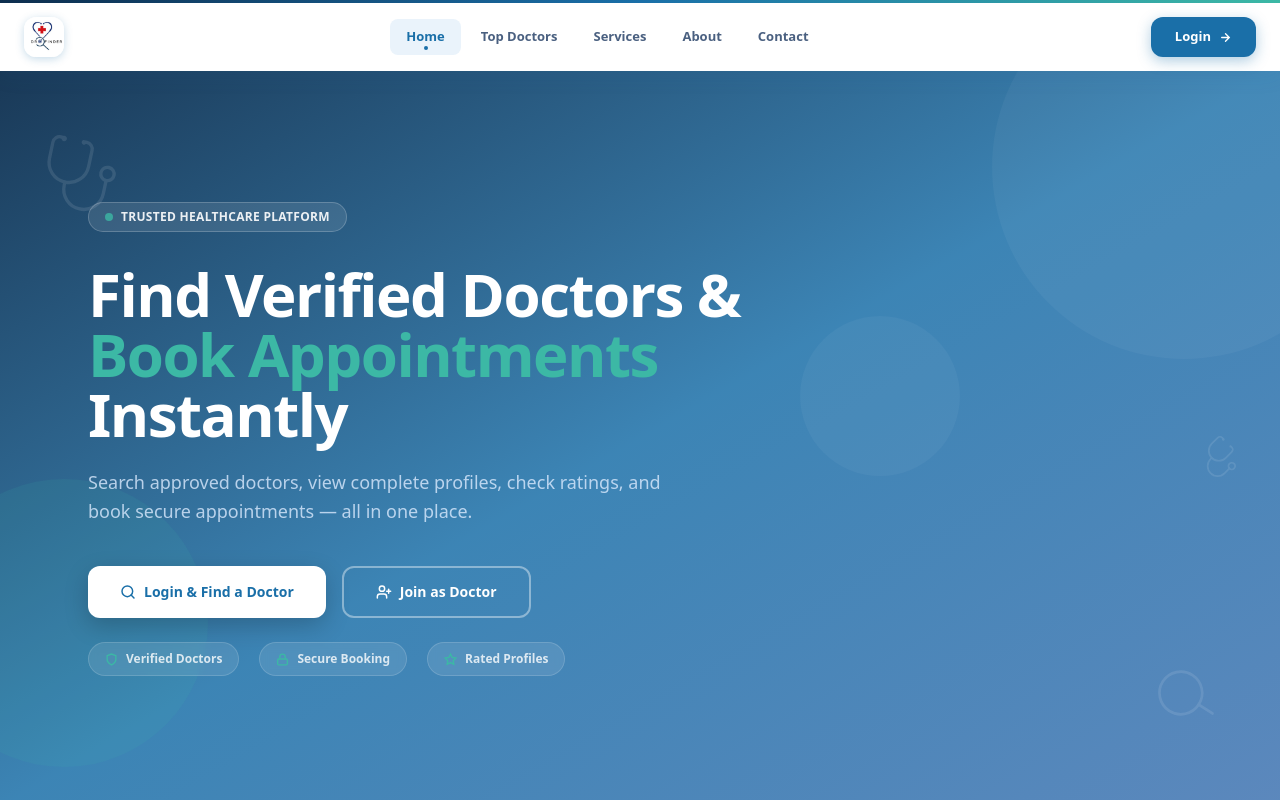
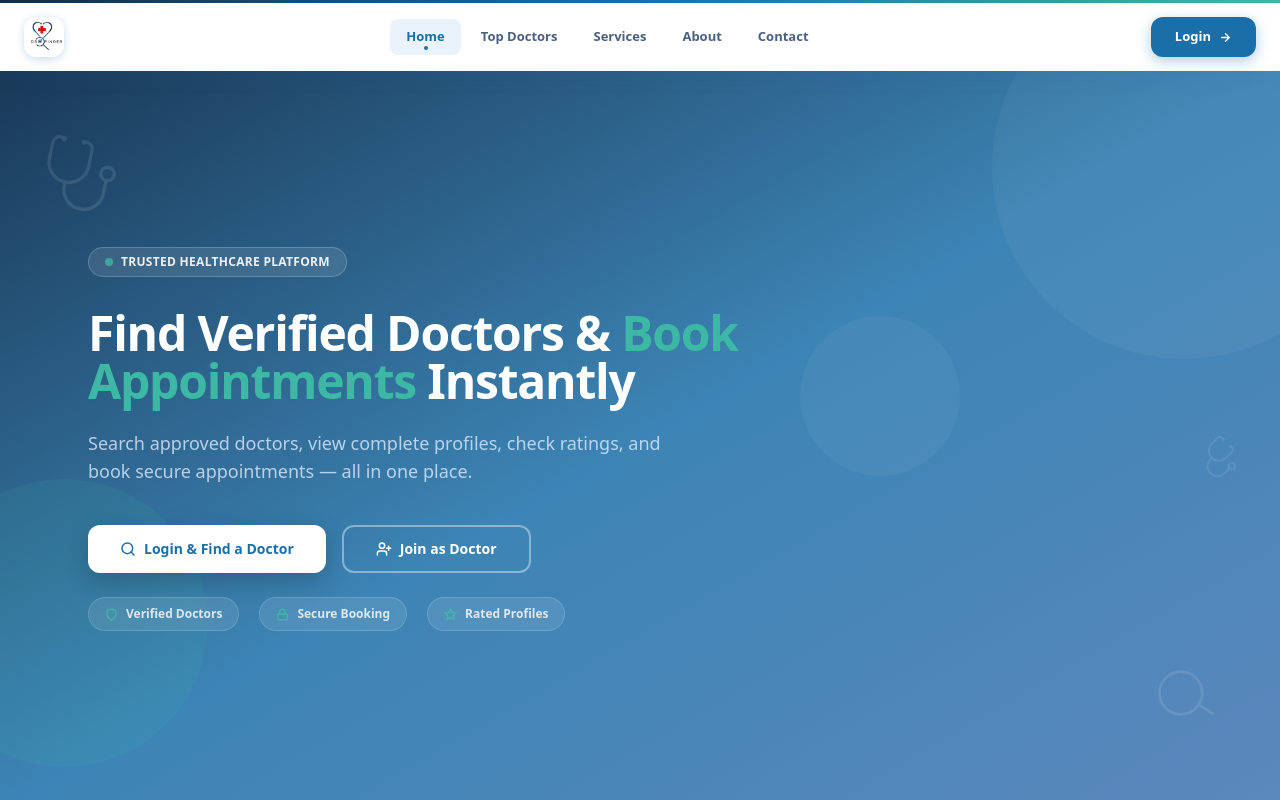
Before and after one commit to shawal106khan/DoctorRecommendationApp, a React (Vite) app: page / in a window 1280 px wide. Shown: the top 800 px of the page. Built offline with nearby package versions, Linux system fonts and the light colour scheme; no server answers; the database is empty.

Commit message:
update hero section design

```diff
--- a/src/pages/home/components/HeroSection.jsx
+++ b/src/pages/home/components/HeroSection.jsx
@@ -1,4 +1,5 @@
 import { useNavigate } from "react-router-dom";
+
 import HeroImg from "../../../assets/find-doctor.jpg";
 
 const HeroSection = () => {
@@ -6,12 +7,16 @@ const HeroSection = () => {
 
   const handleFindDoctor = () => {
     const user = JSON.parse(localStorage.getItem("user"));
+
     if (!user) {
       navigate("/login");
+
       return;
     }
+
     if (user.role === "patient") {
       navigate("/login");
+
       return;
     }
   };
@@ -21,23 +26,33 @@ const HeroSection = () => {
   };
 
   return (
-    <section className="relative min-h-[92vh] flex items-center overflow-hidden">
+    <section className="relative min-h-[100vh] sm:min-h-[92vh] flex items-center overflow-hidden sm:py-0">
       {/* Background image */}
+
       {/* <div
+
         className="absolute inset-0 bg-cover bg-center bg-no-repeat"
+
         style={{ backgroundImage: `url(${HeroImg})` }}
+
       /> */}
+
       {/* Overlay — brand blue gradient */}
+
       <div className="absolute inset-0 bg-gradient-to-br from-[#0D2E4E]/95 via-[#1A6FA8]/85 to-[#336aac]/80" />
 
       {/* Decorative circles — matching admin page style */}
+
       <div className="absolute -top-24 -right-24 w-96 h-96 rounded-full bg-white opacity-[0.04]" />
+
       <div className="absolute bottom-10 -left-20 w-72 h-72 rounded-full bg-[#3cb8a5] opacity-10" />
+
       <div className="absolute top-1/3 right-1/4 w-40 h-40 rounded-full bg-white opacity-[0.04]" />
 
       {/* Decorative medical SVG icons — same as admin */}
+
       <svg
-        className="absolute top-16 left-10 w-20 h-20 text-white opacity-10 rotate-12"
+        className="hidden sm:block absolute top-16 left-10 w-20 h-20 text-white opacity-10 rotate-12"
         viewBox="0 0 24 24"
         fill="none"
         stroke="currentColor"
@@ -45,11 +60,14 @@ const HeroSection = () => {
         strokeLinecap="round"
       >
         <path d="M4.8 2.3A.3.3 0 1 0 5 2H4a2 2 0 0 0-2 2v5a6 6 0 0 0 6 6 6 6 0 0 0 6-6V4a2 2 0 0 0-2-2h-1a.2.2 0 1 0 .3.3" />
+
         <path d="M8 15v1a6 6 0 0 0 6 6v0a6 6 0 0 0 6-6v-4" />
+
         <circle cx="20" cy="10" r="2" />
       </svg>
+
       <svg
-        className="absolute bottom-20 right-16 w-16 h-16 text-white opacity-10 -rotate-12"
+        className="hidden sm:block absolute bottom-20 right-16 w-16 h-16 text-white opacity-10 -rotate-12"
         viewBox="0 0 24 24"
         fill="none"
         stroke="currentColor"
@@ -57,10 +75,12 @@ const HeroSection = () => {
         strokeLinecap="round"
       >
         <circle cx="11" cy="11" r="8" />
+
         <path d="m21 21-4.35-4.35" />
       </svg>
+
       <svg
-        className="absolute top-1/2 right-10 w-10 h-10 text-white opacity-10 rotate-45"
+        className="hidden sm:block absolute top-1/2 right-10 w-10 h-10 text-white opacity-10 rotate-45"
         viewBox="0 0 24 24"
         fill="none"
         stroke="currentColor"
@@ -68,36 +88,42 @@ const HeroSection = () => {
         strokeLinecap="round"
       >
         <path d="M4.8 2.3A.3.3 0 1 0 5 2H4a2 2 0 0 0-2 2v5a6 6 0 0 0 6 6 6 6 0 0 0 6-6V4a2 2 0 0 0-2-2h-1a.2.2 0 1 0 .3.3" />
+
         <path d="M8 15v1a6 6 0 0 0 6 6v0a6 6 0 0 0 6-6v-4" />
+
         <circle cx="20" cy="10" r="2" />
       </svg>
 
       {/* Content */}
-      <div className="relative z-10 max-w-6xl mx-auto px-6 w-full">
+
+      <div className="relative z-10 max-w-6xl mx-auto px-4 sm:px-6 w-full">
         <div className="max-w-3xl">
           {/* Badge */}
+
           <div className="inline-flex items-center gap-2 bg-white/10 border border-white/20 rounded-full px-4 py-1.5 mb-8">
             <span className="w-2 h-2 rounded-full bg-[#3cb8a5] animate-pulse" />
+
             <span className="text-white/90 text-xs font-semibold tracking-wide uppercase">
               Trusted Healthcare Platform
             </span>
           </div>
 
-          <h1 className="text-4xl md:text-6xl font-bold text-white leading-tight tracking-tight">
+          <h1 className="text-3xl sm:text-4xl md:text-5xl font-bold text-white leading-tight tracking-tight">
             Find Verified Doctors &{" "}
             <span className="text-[#3cb8a5]">Book Appointments</span> Instantly
           </h1>
 
-          <p className="mt-6 text-blue-100/80 text-lg max-w-xl leading-relaxed">
+          <p className="mt-6 text-blue-100/80 text-base sm:text-lg max-w-xl leading-relaxed">
             Search approved doctors, view complete profiles, check ratings, and
             book secure appointments — all in one place.
           </p>
 
           {/* CTA Buttons */}
+
           <div className="mt-10 flex flex-col sm:flex-row gap-4">
             <button
               onClick={handleFindDoctor}
-              className="h-13 px-8 py-3.5 bg-white text-[#1A6FA8] text-sm font-bold rounded-xl hover:bg-[#F7FAFE] active:scale-[0.99] transition-all shadow-[0_8px_24px_rgba(0,0,0,0.2)] flex items-center justify-center gap-2"
+              className="w-full sm:w-auto h-12 sm:h-13 px-6 sm:px-8 py-3 sm:py-3.5 bg-white text-[#1A6FA8] text-sm font-bold rounded-xl hover:bg-[#F7FAFE] active:scale-[0.99] transition-all shadow-[0_8px_24px_rgba(0,0,0,0.2)] flex items-center justify-center gap-2"
             >
               <svg
                 width="16"
@@ -109,6 +135,7 @@ const HeroSection = () => {
                 strokeLinecap="round"
               >
                 <circle cx="11" cy="11" r="8" />
+
                 <path d="m21 21-4.35-4.35" />
               </svg>
               Login & Find a Doctor
@@ -116,7 +143,7 @@ const HeroSection = () => {
 
             <button
               onClick={handleJoinDoctor}
-              className="h-13 px-8 py-3.5 border-2 border-white/40 text-white text-sm font-bold rounded-xl hover:bg-white/10 active:scale-[0.99] transition-all flex items-center justify-center gap-2"
+              className="w-full sm:w-auto h-12 sm:h-13 px-6 sm:px-8 py-3 sm:py-3.5 border-2 border-white/40 text-white text-sm font-bold rounded-xl hover:bg-white/10 active:scale-[0.99] transition-all flex items-center justify-center gap-2"
             >
               <svg
                 width="16"
@@ -128,8 +155,11 @@ const HeroSection = () => {
                 strokeLinecap="round"
               >
                 <path d="M16 21v-2a4 4 0 0 0-4-4H6a4 4 0 0 0-4 4v2" />
+
                 <circle cx="9" cy="7" r="4" />
+
                 <line x1="19" y1="8" x2="19" y2="14" />
+
                 <line x1="22" y1="11" x2="16" y2="11" />
               </svg>
               Join as Doctor
@@ -137,10 +167,12 @@ const HeroSection = () => {
           </div>
 
           {/* Trust indicators */}
-          <div className="mt-6 flex flex-wrap gap-5">
+
+          <div className="mt-6 flex flex-wrap gap-2 sm:gap-5">
             {[
               {
                 label: "Verified Doctors",
+
                 icon: (
                   <svg
                     width="13"
@@ -155,8 +187,10 @@ const HeroSection = () => {
                   </svg>
                 ),
               },
+
               {
                 label: "Secure Booking",
+
                 icon: (
                   <svg
                     width="13"
@@ -168,12 +202,15 @@ const HeroSection = () => {
                     strokeLinecap="round"
                   >
                     <rect x="3" y="11" width="18" height="11" rx="2" />
+
                     <path d="M7 11V7a5 5 0 0110 0v4" />
                   </svg>
                 ),
               },
+
               {
                 label: "Rated Profiles",
+
                 icon: (
                   <svg
                     width="13"
@@ -191,9 +228,10 @@ const HeroSection = () => {
             ].map(({ label, icon }) => (
               <div
                 key={label}
-                className="flex items-center gap-2 bg-white/10 border border-white/15 rounded-full px-4 py-2 text-white/80 text-xs font-semibold backdrop-blur-sm"
+                className="flex items-center gap-2 bg-white/10 border border-white/15 rounded-full px-3 py-1.5 sm:px-4 sm:py-2 text-[11px] sm:text-xs text-white/80 font-semibold backdrop-blur-sm"
               >
                 <span className="text-[#3cb8a5]">{icon}</span>
+
                 {label}
               </div>
             ))}
```
